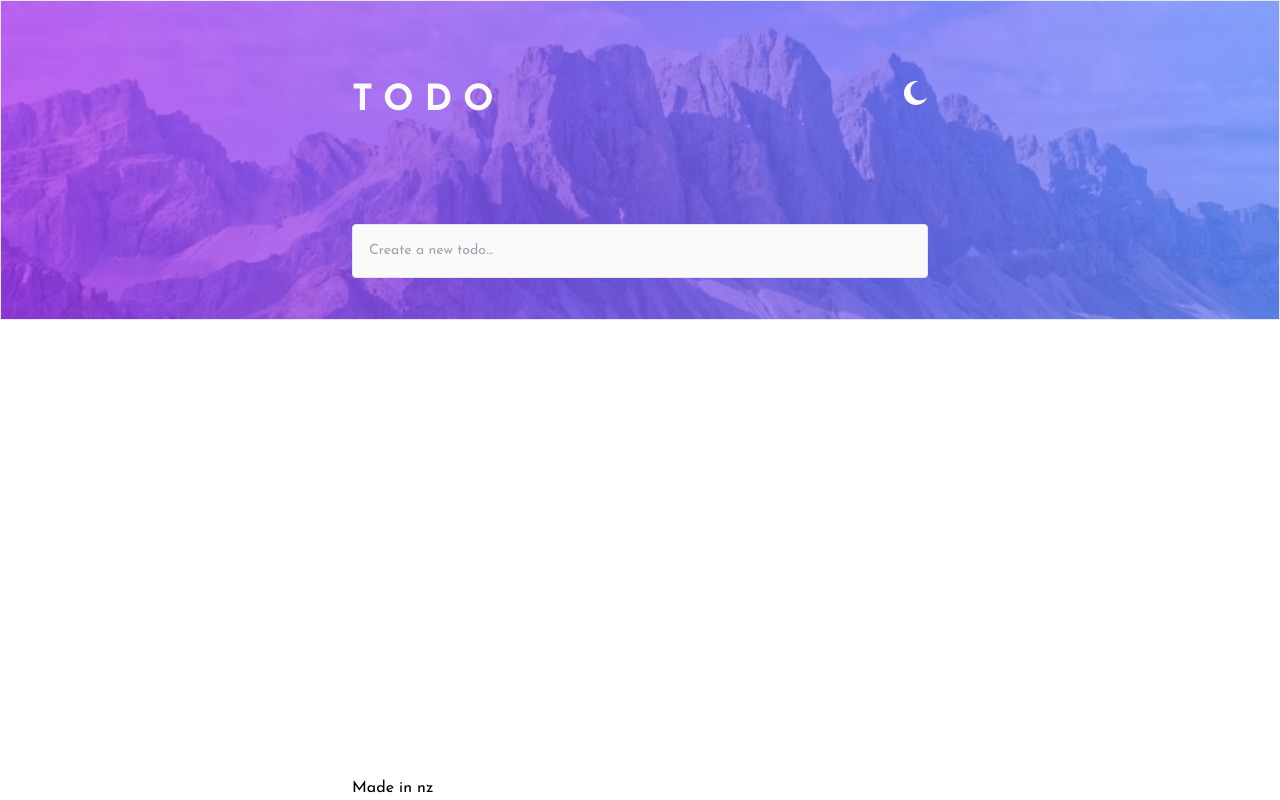
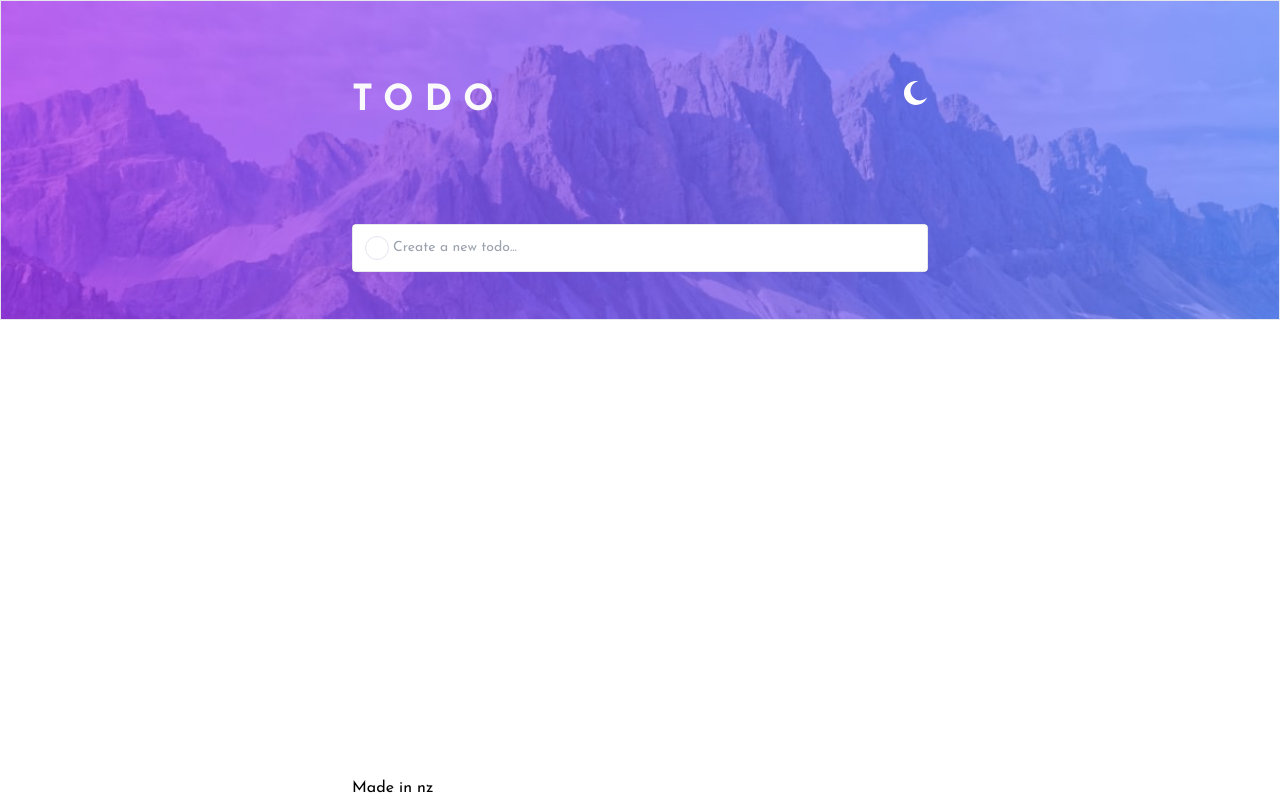
Before and after one commit to ninaokumura/todo-app, a React (Vite) app: page / in a window 1280 px wide. Built offline with nearby package versions, Linux system fonts and the light colour scheme.

Commit message:
add custom checkbox component

```diff
--- a/package.json
+++ b/package.json
@@ -9,6 +9,7 @@
     "preview": "vite preview"
   },
   "dependencies": {
+    "clsx": "^1.2.1",
     "react": "^18.2.0",
     "react-dom": "^18.2.0"
   },
--- a/src/App.tsx
+++ b/src/App.tsx
@@ -1,12 +1,14 @@
-import { useState } from "react";
+import { SyntheticEvent, useState } from "react";
 import moon from "./assets/images/icon-moon.svg";
+import Checkbox from "./components/Checkbox";
 import Input from "./components/Input";
 
 function App() {
   const [todo, setTodo] = useState("");
+  const [isChecked, setIsChecked] = useState(false);
 
-  const handleTodo = (todo: string) => {
-    setTodo(todo);
+  const handleTodo = (evt: SyntheticEvent<HTMLInputElement>) => {
+    setTodo(evt.currentTarget.value);
   };
 
   return (
@@ -19,14 +21,24 @@ function App() {
           <img src={moon} alt="moon icon" className="h-6 w-6" />
         </div>
       </header>
-      <main className="flex-1 justify-center">
-        <div className="center-element absolute top-28 right-0 left-0 mx-auto sm:top-56">
-          <Input
-            placeholder="Create a new todo..."
-            onChange={handleTodo}
-            value={todo}
-            name={""}
-          />
+      <main className="flex-1">
+        <div className="absolute top-28 right-0 left-0 mx-auto px-4 sm:top-56">
+          <div className="center-element relative h-12 rounded border bg-very-light-gray text-sm">
+            <Input
+              placeholder="Create a new todo..."
+              onChange={handleTodo}
+              value={todo}
+              name="todo"
+              className="absolute inset-0 pl-10"
+            />
+            <Checkbox
+              checked={isChecked}
+              onChange={() => setIsChecked(!isChecked)}
+              className="absolute bottom-0 left-3 top-0 my-auto h-6 w-6"
+              id="checkbox"
+              name="checkbox"
+            />
+          </div>
         </div>
       </main>
       <footer className="center-element">Made in nz</footer>
--- /dev/null
+++ b/src/components/Checkbox.tsx
@@ -0,0 +1,28 @@
+import checkIcon from "../assets/images/icon-check.svg";
+// Implicit props definition using JSX.IntrinsicElements for generic components
+
+import clsx from "clsx";
+
+type Props = JSX.IntrinsicElements["input"];
+
+const Checkbox = ({ className, type, ...props }: Props) => {
+  return (
+    <label role="button">
+      <input type="checkbox" {...props} className="opacity-0" />
+      <div
+        className={clsx(
+          "flex h-5 w-5 items-center justify-center rounded-full border border-very-light-grayish-blue",
+          {
+            "border-none bg-gradient-to-br from-check-gradient1 to-check-gradient2":
+              props.checked,
+          },
+          className
+        )}
+      >
+        <img src={checkIcon} alt="check icon" />
+      </div>
+    </label>
+  );
+};
+
+export default Checkbox;
--- a/src/components/Input.tsx
+++ b/src/components/Input.tsx
@@ -1,25 +1,31 @@
-import React from "react";
+import clsx from "clsx";
+import React, { SyntheticEvent } from "react";
 
+// Explicit prop definition
 type Props = {
-  onChange: (str: string) => void;
+  onChange: (evt: SyntheticEvent<HTMLInputElement>) => void;
   placeholder: string;
   name: string;
   value?: string;
+  className?: string;
 };
 
-export default function Input({
+const Input = ({
   onChange,
   name,
   placeholder,
   value = "",
-}: Props) {
+  className = "",
+}: Props) => {
   return (
     <input
-      onChange={event => onChange(event.target.value)}
+      onChange={onChange}
       name={name}
       placeholder={placeholder}
       value={value}
-      className="w-full rounded border bg-very-light-gray p-2.5 text-sm sm:p-4"
+      className={clsx("w-full focus:outline-none", className)}
     />
   );
-}
+};
+
+export default Input;
```
Also changed, not shown: src/assets/images/icon-check.svg, 1 other file (tests, documents, lock files or other folders).
